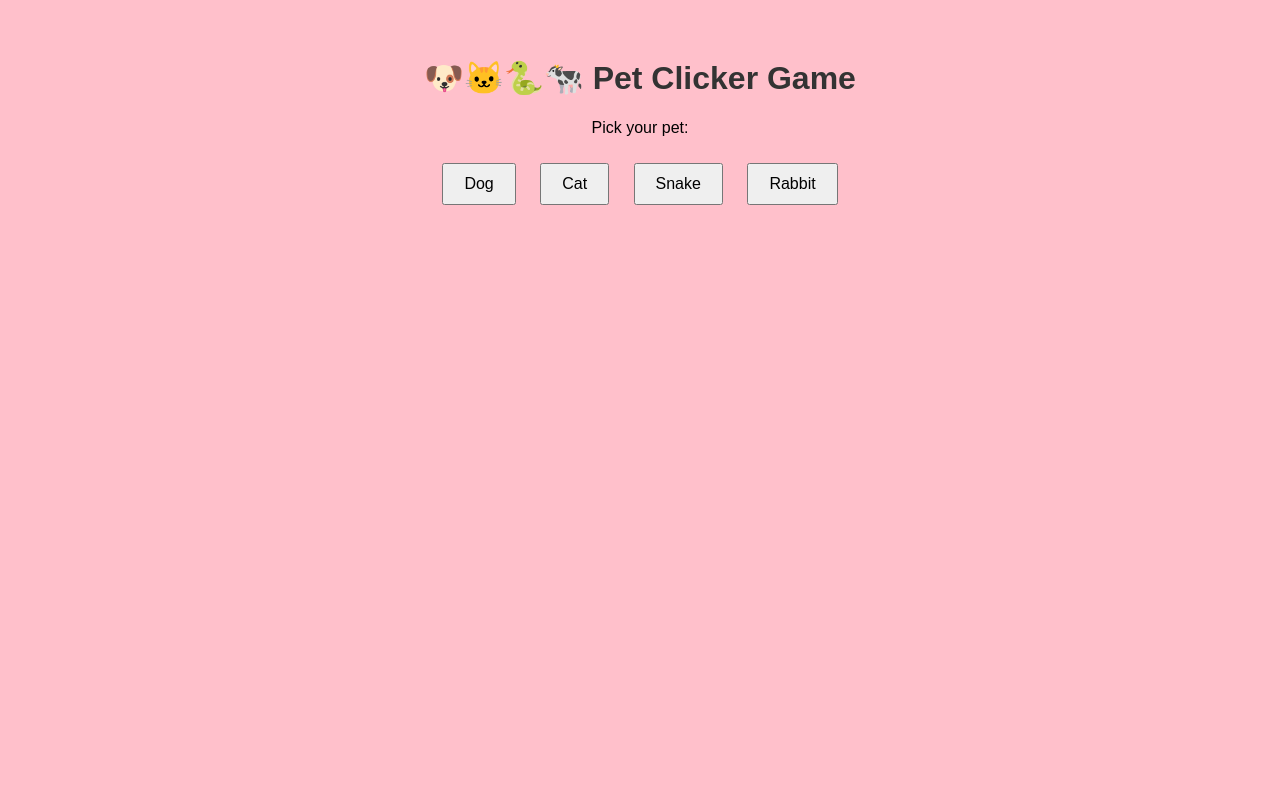
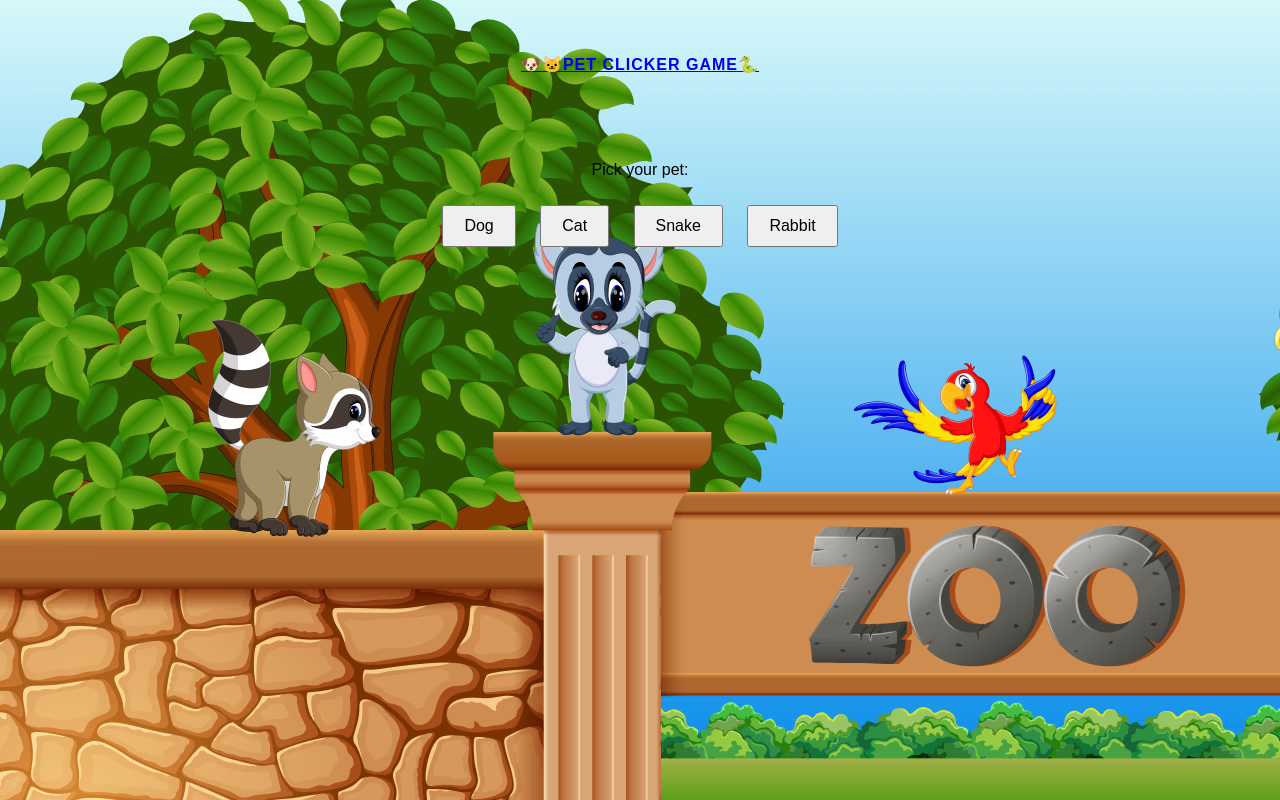
Before and after one commit to Onthatile2/OOP-Pet_Game, a plain HTML site: page index.html in a window 1280 px wide. Drawn offline with Linux system fonts and the light colour scheme.

Commit message:
navbar addded

```diff
--- a/index.html
+++ b/index.html
@@ -7,14 +7,18 @@
   <script src="./script.js"> </script>
 </head>
 <body>
-  <h1>🐶🐱🐍🐄 Pet Clicker Game</h1>
+
+  <nav id="navbar">
+    <a href="#navbar">🐶🐱PET CLICKER GAME🐍</a>
+    </nav> <br><br><br>
+
+
 
   <p>Pick your pet:</p>
   <button onclick="choosePet('dog')">Dog</button>
   <button onclick="choosePet('cat')">Cat</button>
   <button onclick="choosePet('snake')">Snake</button>
   <button onclick="choosePet('rabbit')">Rabbit</button>
-
 
   <div id="game" style="display:none;">
     <img id="petImage" class="pet" src="" alt="Your Pet" onclick="playWithPet()">
--- a/style.css
+++ b/style.css
@@ -1,8 +1,9 @@
 body {
     font-family: Arial, sans-serif;
-    background: pink;
     text-align: center;
     padding: 30px;
+    background: url(zookids.avif);
+
 }
 
 h1 {
@@ -38,3 +39,13 @@ button {
 #actions {
     margin-top: 20px;
 }
+
+#navbar {
+
+   padding: 17px;
+   text-align: center;
+   font-weight: bold;
+   letter-spacing: 1px;
+   color: white;
+
+}
```
Also changed, not shown: image.png (added), images.webp (deleted), zookids.avif (added).
